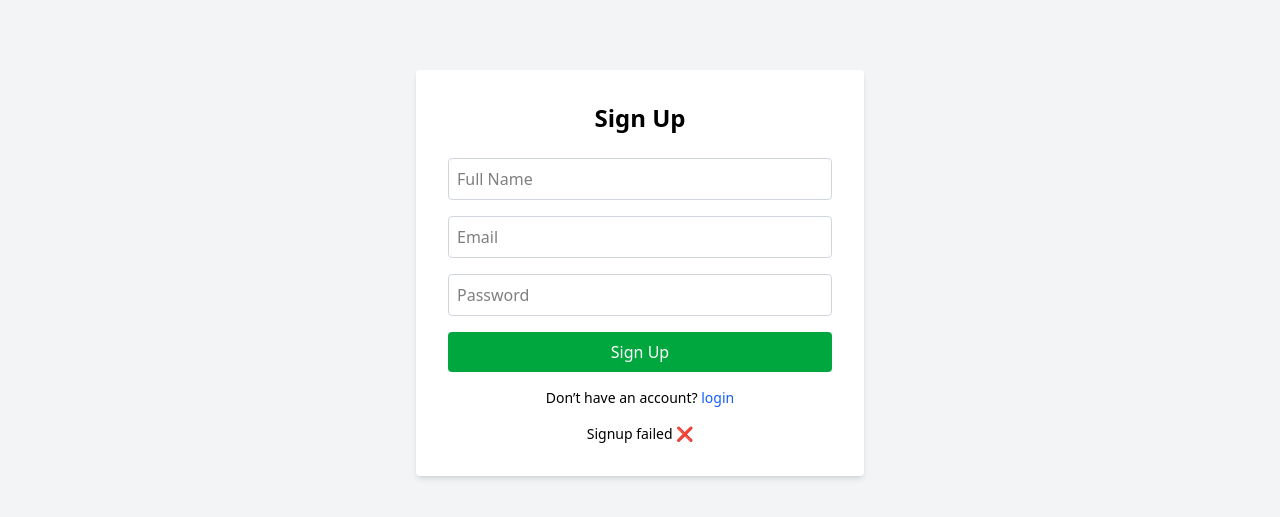
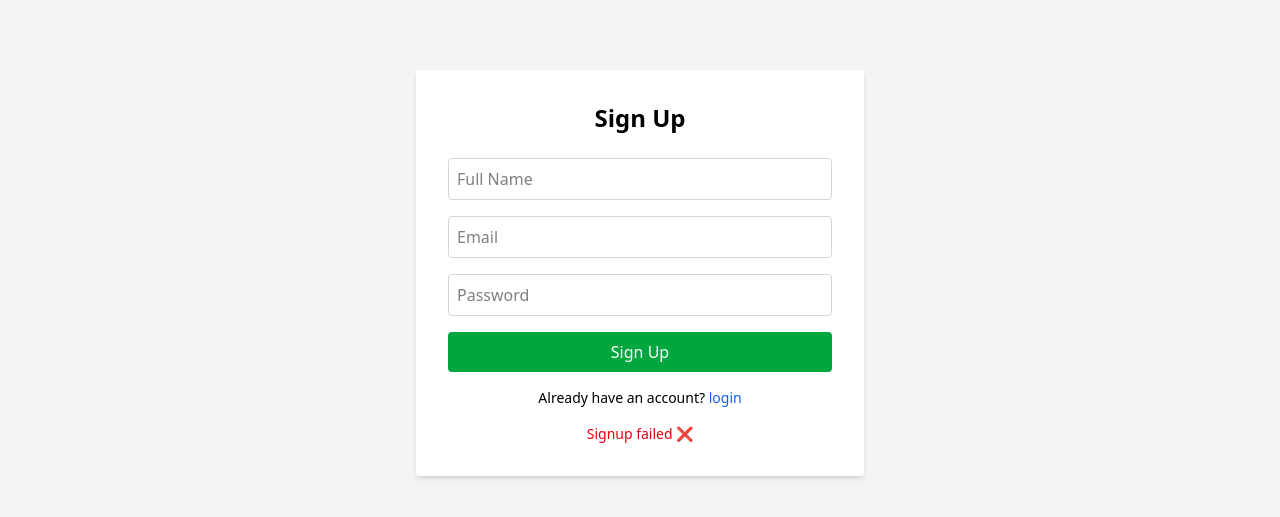
Before and after one commit to areesh18/TutorGenX, a React (Vite) app in the folder frontend/: page /signup in a window 1280 px wide. Both pictures are taken after typing "Sample", "name@example.com", "Sample123" into the empty fields and a click on the button "Sign Up". Shown: the part 199-716 px from the top of the page. Built offline with nearby package versions, Linux system fonts and the light colour scheme; no server answers.

Commit message:
login and signup routing enhanced

```diff
--- a/frontend/src/pages/Login.jsx
+++ b/frontend/src/pages/Login.jsx
@@ -1,12 +1,19 @@
 import React, { useState } from "react";
 import axios from "axios";
-import { Navigate, useNavigate } from "react-router-dom";
-import Navbar from "../components/Navbar";
+import { useNavigate } from "react-router-dom";
+
+import { useEffect } from "react";
 function Login() {
   const [email, setEmail] = useState("");
   const [password, setPassword] = useState("");
   const [msg, setMsg] = useState("");
   const navigate = useNavigate();
+  useEffect(() => {
+    const token = localStorage.getItem("token");
+    if (token) {
+      navigate("/dashboard");
+    }
+  }, [navigate]);
   const handleLogin = async (e) => {
     e.preventDefault();
     try {
@@ -21,7 +28,9 @@ function Login() {
       //redirect later logic here will be added
       setEmail("");
       setPassword("");
-      navigate("/dashboard");
+      setTimeout(() => {
+        navigate("/dashboard");
+      }, 1100);
     } catch (err) {
       console.error(err);
       setMsg("Login failed");
@@ -32,7 +41,6 @@ function Login() {
   return (
     <>
       <div className="flex justify-center items-center h-screen bg-gray-100">
-
         <form
           onSubmit={handleLogin}
           className="bg-white p-8 rounded shadow-md w-full max-w-md"
@@ -69,7 +77,15 @@ function Login() {
             </a>
           </p>
 
-          {msg && <p className="mt-4 text-center text-sm">{msg}</p>}
+          {msg && (
+            <p
+              className={`mt-4 text-center text-sm ${
+                msg === "Login Successful" ? "text-green-600" : "text-red-600"
+              }`}
+            >
+              {msg}
+            </p>
+          )}
         </form>
       </div>
     </>
--- a/frontend/src/pages/Signup.jsx
+++ b/frontend/src/pages/Signup.jsx
@@ -1,12 +1,13 @@
 import { useState } from "react";
 import axios from "axios";
-
+import { Navigate } from "react-router-dom";
+import { useNavigate } from "react-router-dom";
 function Signup() {
   const [name, setName] = useState("");
   const [email, setEmail] = useState("");
   const [password, setPassword] = useState("");
   const [msg, setMsg] = useState("");
-
+  const navigate = useNavigate();
   const handleSignup = async (e) => {
     e.preventDefault();
     try {
@@ -22,6 +23,9 @@ function Signup() {
         setPassword("");
         console.log("Signup successful");
         setMsg("Signup successful ✅ Please login now.");
+        setTimeout(() => {
+          navigate("/login");
+        },1000);
       }
     } catch (err) {
       console.error(err);
@@ -74,12 +78,20 @@ function Signup() {
           Sign Up
         </button>
         <p className="text-center text-sm mt-4">
-          Don’t have an account?{" "}
+          Already have an account?{" "}
           <a href="/login" className="text-blue-600">
             login
           </a>
         </p>
-        {msg && <p className="mt-4 text-center text-sm">{msg}</p>}
+        {msg && (
+          <p
+            className={`mt-4 text-center text-sm ${
+              msg.includes("successful") ? "text-green-600" : "text-red-600"
+            }`}
+          >
+            {msg}
+          </p>
+        )}
       </form>
     </div>
   );
```
